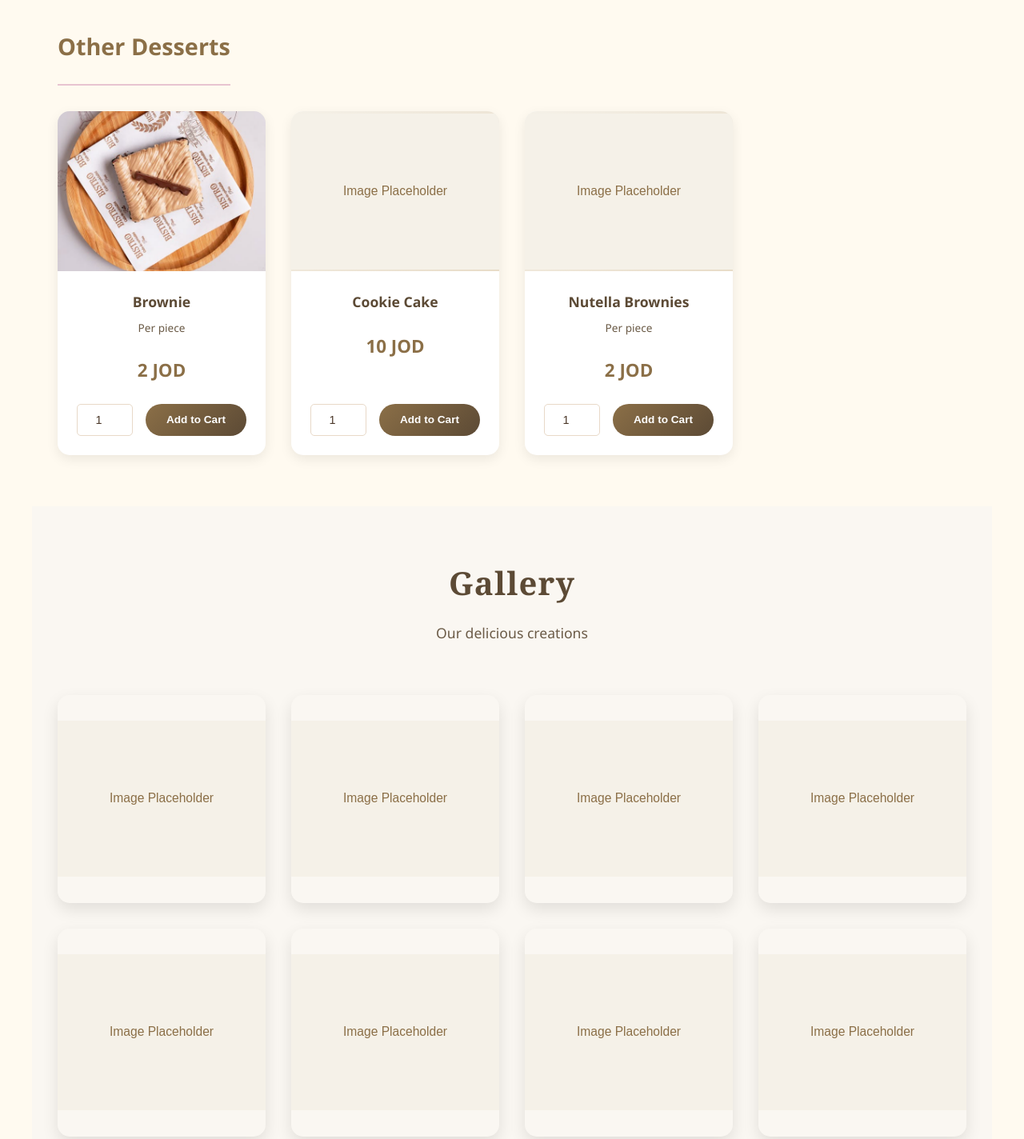
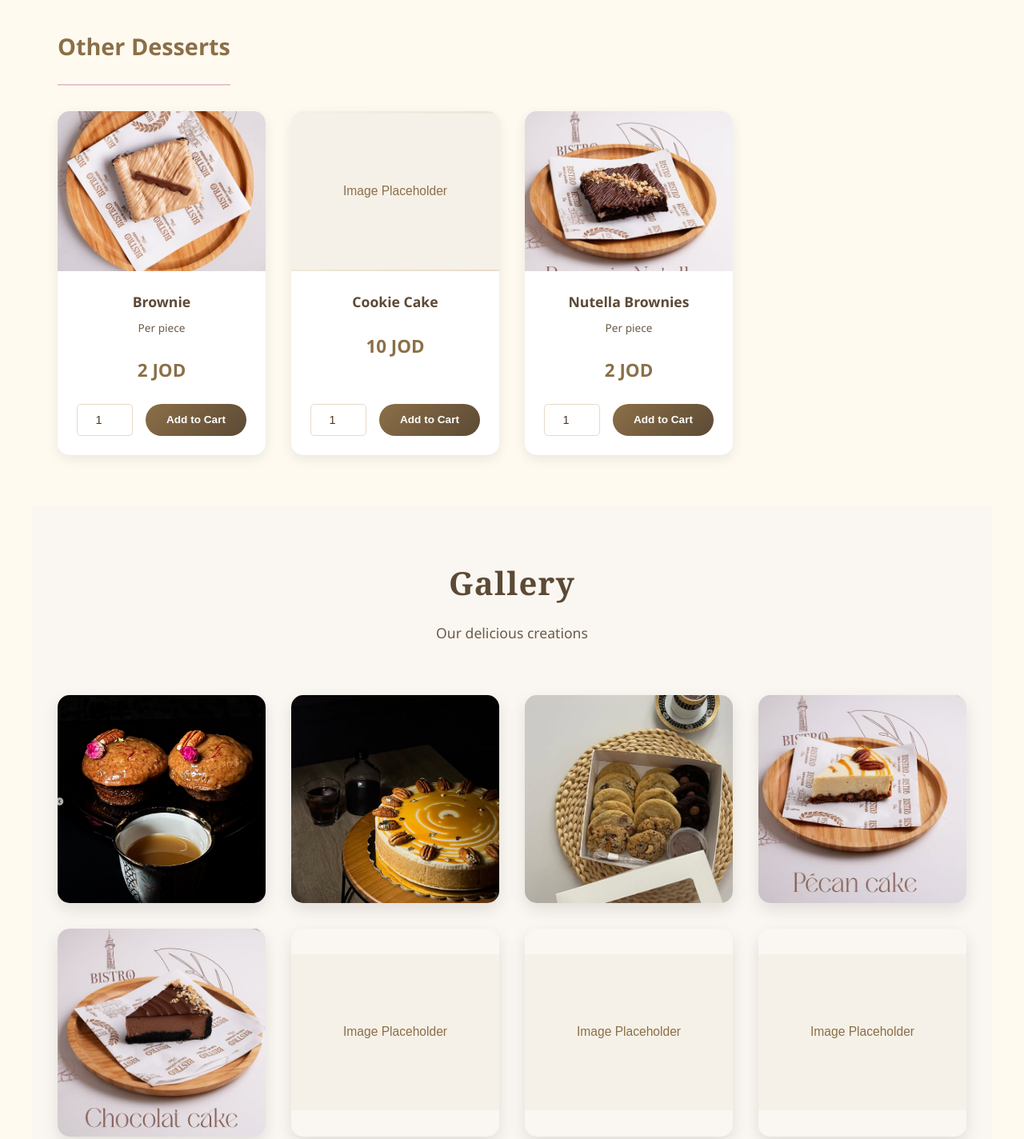
Before and after one commit to omarabualrub1/cocanillaa, a plain HTML site: page index.html in a window 1280 px wide. Shown: the part 2140-3564 px from the top of the page at 80% size. Drawn offline with Linux system fonts and the light colour scheme; files whose address does not match are found by name.

Commit message:
Update index.html with latest changes

```diff
--- a/index.html
+++ b/index.html
@@ -176,7 +176,7 @@
 
                     <div class="product-card" data-product-name="Blueberry Cheesecake" data-product-price="14">
                         <div class="product-image">
-                            <img src="C:\Users\oabua\Desktop\test\img\img\blueb.png" alt="Blueberry Cheesecake">
+                            <img src="C:\Users\oabua\Desktop\test\img\blue.png" alt="Blueberry Cheesecake">
                         </div>
                         <div class="product-info">
                             <h4>Blueberry Cheesecake</h4>
@@ -225,7 +225,7 @@
 
                     <div class="product-card" data-product-name="Nutella Brownies" data-product-price="2">
                         <div class="product-image">
-                            <img src="C:\Users\oabua\Desktop\test\img\img\brownis.png" alt="Nutella Brownies">
+                            <img src="C:\Users\oabua\Desktop\test\img\brown.png" alt="Nutella Brownies">
                         </div>
                         <div class="product-info">
                             <h4>Nutella Brownies</h4>
@@ -251,13 +251,13 @@
 
         <div class="gallery-grid">
             <div class="gallery-item">
-                <img src="C:\Users\oabua\Desktop\test\img\img\date b.png" alt="Gallery 1">
+                <img src="C:\Users\oabua\Desktop\test\img\Screenshot 2026-03-22 003053.png" alt="Gallery 1">
             </div>
             <div class="gallery-item">
-                <img src="C:\Users\oabua\Desktop\test\img\img\Screenshot 2026-03-22 003135.png" alt="Gallery 2">
+                <img src="C:\Users\oabua\Desktop\test\img\Screenshot 2026-03-22 003135.png" alt="Gallery 2">
             </div>
             <div class="gallery-item">
-                <img src="C:\Users\oabua\Desktop\test\img\img\Screenshot 2026-03-22 003319.png" alt="Gallery 3">
+                <img src="C:\Users\oabua\Desktop\test\img\Screenshot 2026-03-22 003319.png" alt="Gallery 3">
             </div>
             <div class="gallery-item">
                 <img src="C:\Users\oabua\Desktop\test\img\img\Screenshot 2026-03-22 003425.png" alt="Gallery 4">
```
Also changed, not shown: img/Screenshot 2026-03-22 003053.png (added), img/Screenshot 2026-03-22 003135.png (added), img/Screenshot 2026-03-22 003319.png (added), img/Screenshot 2026-03-22 003425.png (added), img/Screenshot 2026-03-22 003441.png (added), img/blue.png (added), img/brown.png (added).
